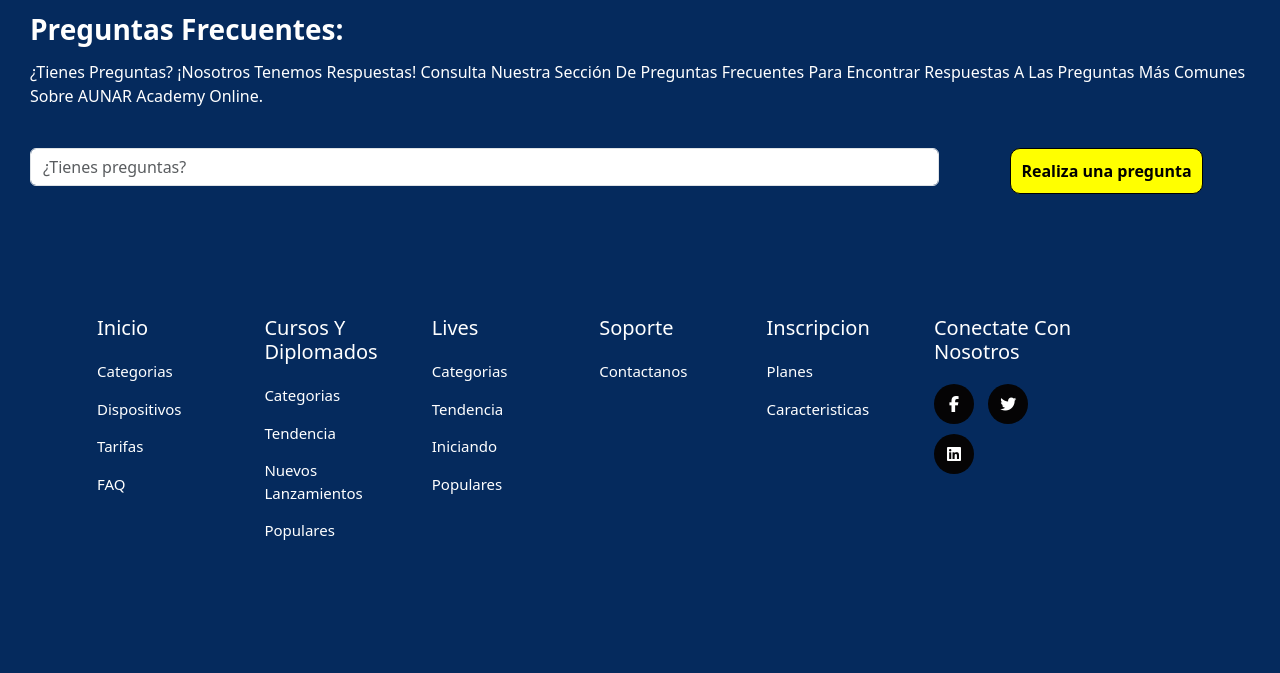
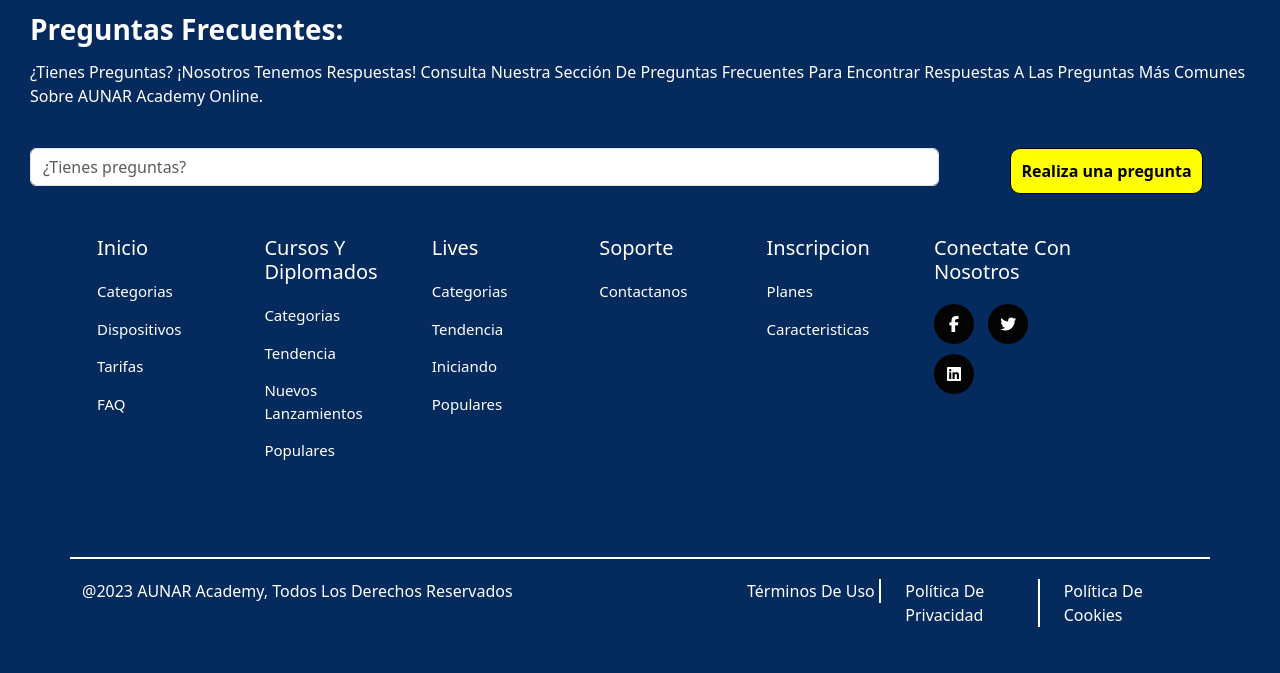
Before and after one commit to Z-E-R-O-X/CLAY, a PHP site: page /CLAY/ in a window 1280 px wide. Shown: the part 2435-3108 px from the top of the page. Before the commit the page ends 2975 px from the top, so only its background shows below. Run offline with PHP 8.4, Linux system fonts and the light colour scheme; some libraries are stand-ins or nearby versions.

Commit message:
ultimo cambio

```diff
--- a/Views/css/styles.css
+++ b/Views/css/styles.css
@@ -499,12 +499,12 @@ body{
     font-family: sans-serif;
     text-transform: capitalize;
 }
-.container{
-    max-width: 1200px;
-    margin: 0 auto;
+
+.footer{
+    margin: 30px;
 }
-.footer{
-    padding: 80px 0;
+.footer .container{
+
 }
 .footer-row{
     display: flex;
@@ -556,3 +556,13 @@ body{
         margin-bottom: 30px;
     }
 }
+.footer .linea{
+    margin-top: 80px;
+    border-top: 2px solid white;
+}
+.footer .bor{
+    border-right: 2px solid white;
+}
+.footer .linea .mar{
+    margin-top: 20px;
+}
--- a/Views/plantilla.php
+++ b/Views/plantilla.php
@@ -31,8 +31,9 @@
                 <div class="offcanvas-body">
                     <div class="navbar-nav me-auto mb-2 mb-lg-0 container_menu d-flex justify-content-center"
                         id="menu-container">
-                        <button class="iten_menu dk" onclick="button_login('<?= SERVERURL ?>login/')" >Inicio</button>
-                        <button class="iten_menu dk" onclick="button_login('<?= SERVERURL ?>login/')">Cursos y Diplomados</button>
+                        <button class="iten_menu dk" onclick="button_login('<?= SERVERURL ?>login/')">Inicio</button>
+                        <button class="iten_menu dk" onclick="button_login('<?= SERVERURL ?>login/')">Cursos y
+                            Diplomados</button>
                         <button class="iten_menu dk" onclick="button_login('<?= SERVERURL ?>login/')">Lives</button>
                         <button class="iten_menu dk" onclick="button_login('<?= SERVERURL ?>login/')">Mi lista</button>
                     </div>
@@ -125,6 +126,20 @@
                     </div>
                 </div>
             </div>
+            <div class="row linea">
+                <div class="col-md-7 mar">
+                    <p class="text-white">@2023 AUNAR Academy, Todos los Derechos Reservados</p>
+                </div>
+                <div class="col mar">
+                    <p class="text-white bor">Términos de Uso</p>
+                </div>
+                <div class="col mar">
+                    <p class="text-white bor">Política de Privacidad</p>
+                </div>
+                <div class="col mar">
+                    <p class="text-white">Política de Cookies</p>
+                </div>
+            </div>
         </div>
     </footer>
 </body>
```
Lines whose indentation alone changed are shown as unchanged.
